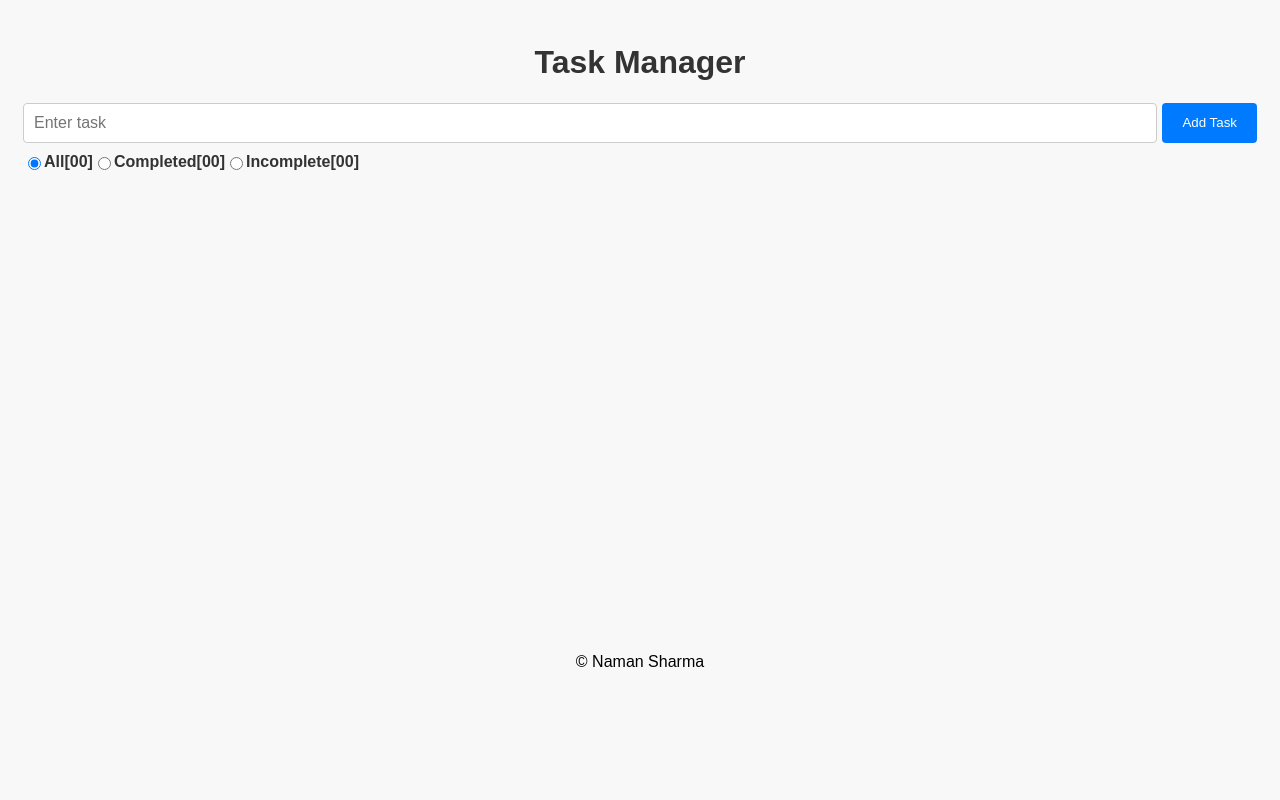
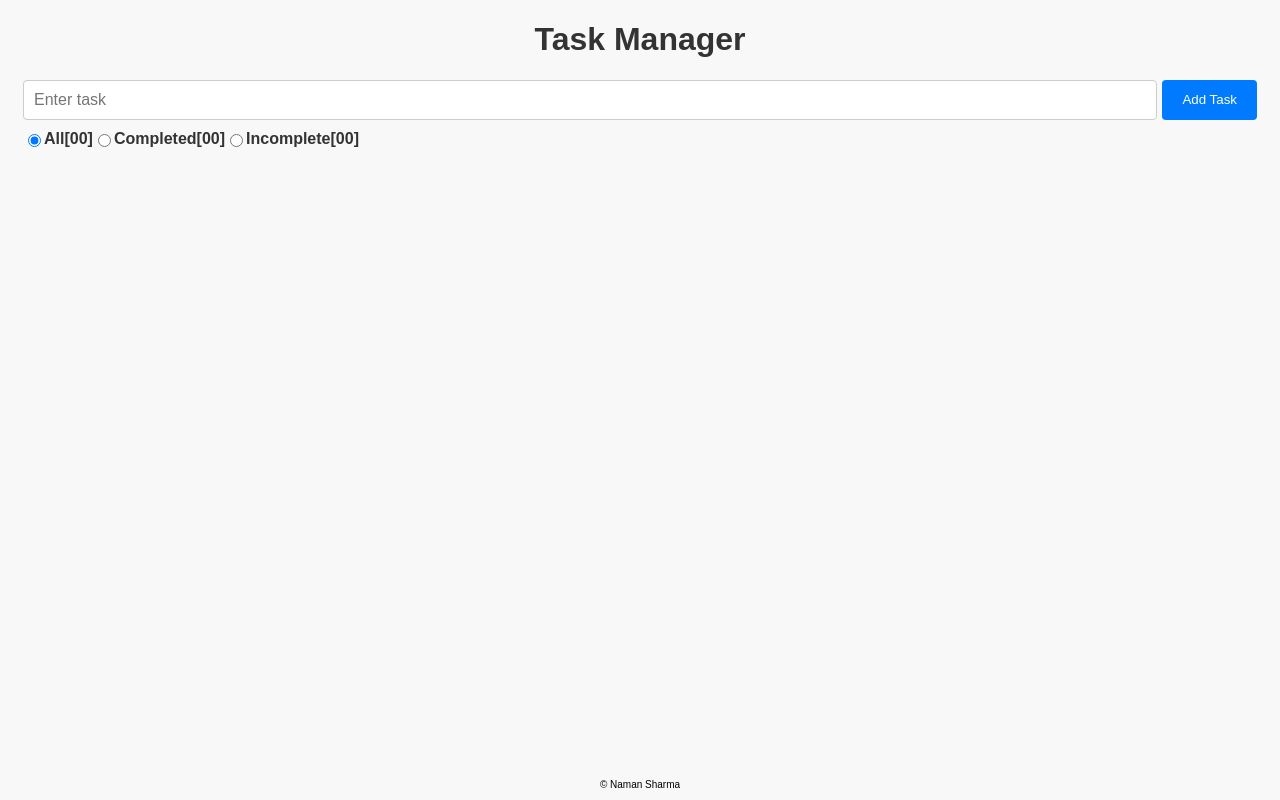
Before and after one commit to namansharma3007/Task-Manager, a React (Create React App) app: page / in a window 1280 px wide. Built offline with nearby package versions, Linux system fonts and the light colour scheme.

Commit message:
copyright

```diff
--- a/src/Style.css
+++ b/src/Style.css
@@ -7,7 +7,7 @@ body {
 .App {
   margin: 0;
   max-width: 100%;
-  padding: 15px;
+  padding: 0px 15px 15px 15px;
   background-color: #f8f8f8;
   font-family: Arial, sans-serif;
 }
@@ -140,7 +140,9 @@ input[type="radio"]{
 
 /* Copyright */
 .copyrightline{
-  display: flex;
-  align-items: center;
-  justify-content: center;
+  position: fixed;
+  font-size: 10px;
+  bottom: 10px;
+  left: 50%;
+  transform: translateX(-50%);
 }
```
